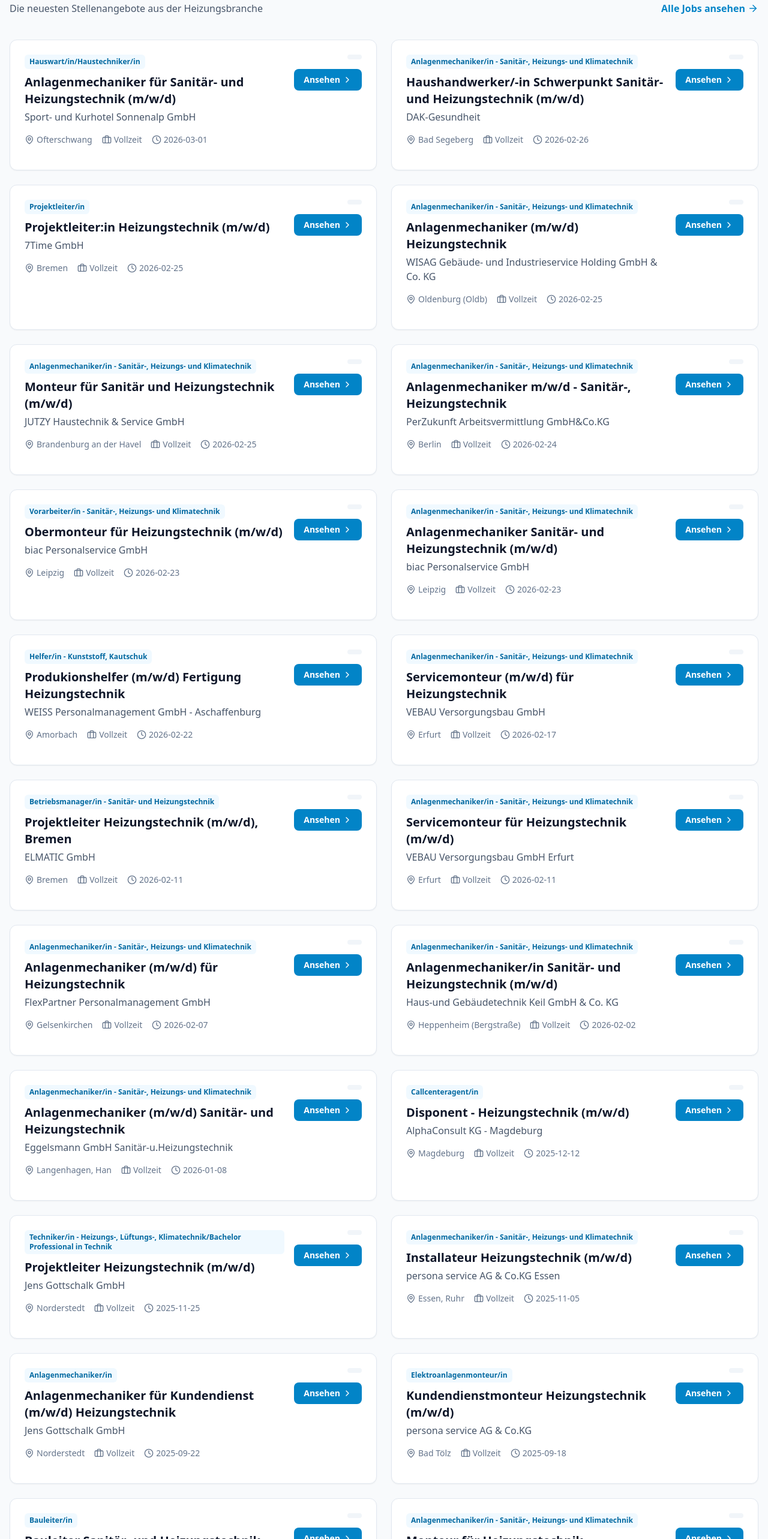
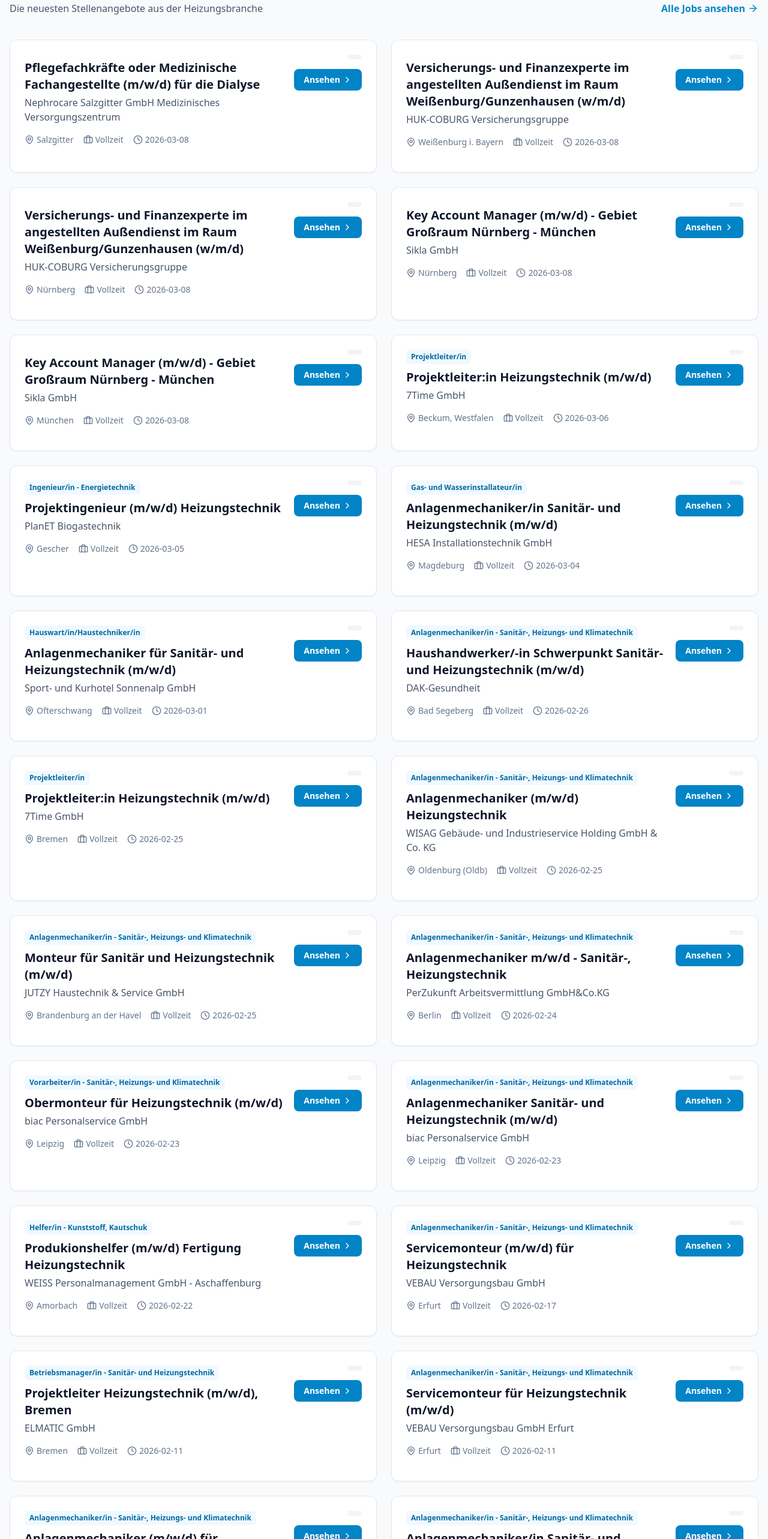
Before and after one commit to shufflethis/heizungstechnik-stellenangebote.de, a React (Vite) app: page /#/ in a window 1280 px wide. Shown: the part 1049-3615 px from the top of the page at 60% size. Built offline with nearby package versions, Linux system fonts and the light colour scheme.

Commit message:
chore: update job listings from external sources (HR-JobScraper)
25 jobs injected from: Arbeitsagentur, Indeed, StepStone, meinestadt.de

```diff
--- a/constants.ts
+++ b/constants.ts
@@ -3,6 +3,86 @@ import { Job, ArticleSection } from './types';
 export const MOCK_JOBS: Job[] = [
   {
     id: '1',
+    title: 'Pflegefachkräfte oder Medizinische Fachangestellte (m/w/d) für die Dialyse',
+    company: 'Nephrocare Salzgitter GmbH Medizinisches Versorgungszentrum',
+    location: 'Salzgitter',
+    type: 'Vollzeit',
+    description: 'Pflegefachkräfte oder Medizinische Fachangestellte (m/w/d) für die Dialyse',
+    tags: [],
+    postedDate: '2026-03-08'
+  },
+  {
+    id: '2',
+    title: 'Versicherungs- und Finanzexperte im angestellten Außendienst im Raum Weißenburg/Gunzenhausen (w/m/d)',
+    company: 'HUK-COBURG Versicherungsgruppe',
+    location: 'Weißenburg i. Bayern',
+    type: 'Vollzeit',
+    description: 'Versicherungs- und Finanzexperte im angestellten Außendienst im Raum Weißenburg/Gunzenhausen (w/m/d)',
+    tags: [],
+    postedDate: '2026-03-08'
+  },
+  {
+    id: '3',
+    title: 'Versicherungs- und Finanzexperte im angestellten Außendienst im Raum Weißenburg/Gunzenhausen (w/m/d)',
+    company: 'HUK-COBURG Versicherungsgruppe',
+    location: 'Nürnberg',
+    type: 'Vollzeit',
+    description: 'Versicherungs- und Finanzexperte im angestellten Außendienst im Raum Weißenburg/Gunzenhausen (w/m/d)',
+    tags: [],
+    postedDate: '2026-03-08'
+  },
+  {
+    id: '4',
+    title: 'Key Account Manager (m/w/d) - Gebiet Großraum Nürnberg - München',
+    company: 'Sikla GmbH',
+    location: 'Nürnberg',
+    type: 'Vollzeit',
+    description: 'Key Account Manager (m/w/d) - Gebiet Großraum Nürnberg - München',
+    tags: [],
+    postedDate: '2026-03-08'
+  },
+  {
+    id: '5',
+    title: 'Key Account Manager (m/w/d) - Gebiet Großraum Nürnberg - München',
+    company: 'Sikla GmbH',
+    location: 'München',
+    type: 'Vollzeit',
+    description: 'Key Account Manager (m/w/d) - Gebiet Großraum Nürnberg - München',
+    tags: [],
+    postedDate: '2026-03-08'
+  },
+  {
+    id: '6',
+    title: 'Projektleiter:in Heizungstechnik (m/w/d)',
+    company: '7Time GmbH',
+    location: 'Beckum, Westfalen',
+    type: 'Vollzeit',
+    description: 'Projektleiter:in Heizungstechnik (m/w/d)',
+    tags: ['Projektleiter/in'],
+    postedDate: '2026-03-06'
+  },
+  {
+    id: '7',
+    title: 'Projektingenieur (m/w/d) Heizungstechnik',
+    company: 'PlanET Biogastechnik',
+    location: 'Gescher',
+    type: 'Vollzeit',
+    description: 'Projektingenieur (m/w/d) Heizungstechnik',
+    tags: ['Ingenieur/in - Energietechnik'],
+    postedDate: '2026-03-05'
+  },
+  {
+    id: '8',
+    title: 'Anlagenmechaniker/in Sanitär- und Heizungstechnik (m/w/d)',
+    company: 'HESA Installationstechnik GmbH',
+    location: 'Magdeburg',
+    type: 'Vollzeit',
+    description: 'Anlagenmechaniker/in Sanitär- und Heizungstechnik (m/w/d)',
+    tags: ['Gas- und Wasserinstallateur/in'],
+    postedDate: '2026-03-04'
+  },
+  {
+    id: '9',
     title: 'Anlagenmechaniker für Sanitär- und Heizungstechnik (m/w/d)',
     company: 'Sport- und Kurhotel Sonnenalp GmbH',
     location: 'Ofterschwang',
@@ -12,7 +92,7 @@ export const MOCK_JOBS: Job[] = [
     postedDate: '2026-03-01'
   },
   {
-    id: '2',
+    id: '10',
     title: 'Haushandwerker/-in Schwerpunkt Sanitär- und Heizungstechnik (m/w/d)',
     company: 'DAK-Gesundheit',
     location: 'Bad Segeberg',
@@ -22,7 +102,7 @@ export const MOCK_JOBS: Job[] = [
     postedDate: '2026-02-26'
   },
   {
-    id: '3',
+    id: '11',
     title: 'Projektleiter:in Heizungstechnik (m/w/d)',
     company: '7Time GmbH',
     location: 'Bremen',
@@ -32,7 +112,7 @@ export const MOCK_JOBS: Job[] = [
     postedDate: '2026-02-25'
   },
   {
-    id: '4',
+    id: '12',
     title: 'Anlagenmechaniker (m/w/d) Heizungstechnik',
     company: 'WISAG Gebäude- und Industrieservice Holding GmbH & Co. KG',
     location: 'Oldenburg (Oldb)',
@@ -42,7 +122,7 @@ export const MOCK_JOBS: Job[] = [
     postedDate: '2026-02-25'
   },
   {
-    id: '5',
+    id: '13',
     title: 'Monteur für Sanitär und Heizungstechnik (m/w/d)',
     company: 'JUTZY Haustechnik & Service GmbH',
     location: 'Brandenburg an der Havel',
@@ -52,7 +132,7 @@ export const MOCK_JOBS: Job[] = [
     postedDate: '2026-02-25'
   },
   {
-    id: '6',
+    id: '14',
     title: 'Anlagenmechaniker m/w/d - Sanitär-, Heizungstechnik',
     company: 'PerZukunft Arbeitsvermittlung GmbH&Co.KG',
     location: 'Berlin',
@@ -62,7 +142,7 @@ export const MOCK_JOBS: Job[] = [
     postedDate: '2026-02-24'
   },
   {
-    id: '7',
+    id: '15',
     title: 'Obermonteur für Heizungstechnik (m/w/d)',
     company: 'biac Personalservice GmbH',
     location: 'Leipzig',
@@ -72,7 +152,7 @@ export const MOCK_JOBS: Job[] = [
     postedDate: '2026-02-23'
   },
   {
-    id: '8',
+    id: '16',
     title: 'Anlagenmechaniker Sanitär- und Heizungstechnik (m/w/d)',
     company: 'biac Personalservice GmbH',
     location: 'Leipzig',
@@ -82,7 +162,7 @@ export const MOCK_JOBS: Job[] = [
     postedDate: '2026-02-23'
   },
   {
-    id: '9',
+    id: '17',
     title: 'Produkionshelfer (m/w/d) Fertigung Heizungstechnik',
     company: 'WEISS Personalmanagement GmbH - Aschaffenburg',
     location: 'Amorbach',
@@ -92,7 +172,7 @@ export const MOCK_JOBS: Job[] = [
     postedDate: '2026-02-22'
   },
   {
-    id: '10',
+    id: '18',
     title: 'Servicemonteur (m/w/d) für Heizungstechnik',
     company: 'VEBAU Versorgungsbau GmbH',
     location: 'Erfurt',
@@ -102,7 +182,7 @@ export const MOCK_JOBS: Job[] = [
     postedDate: '2026-02-17'
   },
   {
-    id: '11',
+    id: '19',
     title: 'Projektleiter Heizungstechnik (m/w/d), Bremen',
     company: 'ELMATIC GmbH',
     location: 'Bremen',
@@ -112,7 +192,7 @@ export const MOCK_JOBS: Job[] = [
     postedDate: '2026-02-11'
   },
   {
-    id: '12',
+    id: '20',
     title: 'Servicemonteur für Heizungstechnik (m/w/d)',
     company: 'VEBAU Versorgungsbau GmbH Erfurt',
     location: 'Erfurt',
@@ -122,7 +202,7 @@ export const MOCK_JOBS: Job[] = [
     postedDate: '2026-02-11'
   },
   {
-    id: '13',
+    id: '21',
     title: 'Anlagenmechaniker (m/w/d) für Heizungstechnik',
     company: 'FlexPartner Personalmanagement GmbH',
     location: 'Gelsenkirchen',
@@ -132,7 +212,7 @@ export const MOCK_JOBS: Job[] = [
     postedDate: '2026-02-07'
   },
   {
-    id: '14',
+    id: '22',
     title: 'Anlagenmechaniker/in Sanitär- und Heizungstechnik (m/w/d)',
     company: 'Haus-und Gebäudetechnik Keil GmbH & Co. KG',
     location: 'Heppenheim (Bergstraße)',
@@ -142,7 +222,7 @@ export const MOCK_JOBS: Job[] = [
     postedDate: '2026-02-02'
   },
   {
-    id: '15',
+    id: '23',
     title: 'Anlagenmechaniker (m/w/d) Sanitär- und Heizungstechnik',
     company: 'Eggelsmann GmbH Sanitär-u.Heizungstechnik',
     location: 'Langenhagen, Han',
@@ -152,7 +232,7 @@ export const MOCK_JOBS: Job[] = [
     postedDate: '2026-01-08'
   },
   {
-    id: '16',
+    id: '24',
     title: 'Disponent - Heizungstechnik (m/w/d)',
     company: 'AlphaConsult KG - Magdeburg',
     location: 'Magdeburg',
@@ -162,7 +242,7 @@ export const MOCK_JOBS: Job[] = [
     postedDate: '2025-12-12'
   },
   {
-    id: '17',
+    id: '25',
     title: 'Projektleiter Heizungstechnik (m/w/d)',
     company: 'Jens Gottschalk GmbH',
     location: 'Norderstedt',
@@ -170,86 +250,6 @@ export const MOCK_JOBS: Job[] = [
     description: 'Projektleiter Heizungstechnik (m/w/d)',
     tags: ['Techniker/in - Heizungs-, Lüftungs-, Klimatechnik/Bachelor Professional in Technik'],
     postedDate: '2025-11-25'
-  },
-  {
-    id: '18',
-    title: 'Installateur Heizungstechnik (m/w/d)',
-    company: 'persona service AG & Co.KG Essen',
-    location: 'Essen, Ruhr',
-    type: 'Vollzeit',
-    description: 'Installateur Heizungstechnik (m/w/d)',
-    tags: ['Anlagenmechaniker/in - Sanitär-, Heizungs- und Klimatechnik'],
-    postedDate: '2025-11-05'
-  },
-  {
-    id: '19',
-    title: 'Anlagenmechaniker für Kundendienst (m/w/d) Heizungstechnik',
-    company: 'Jens Gottschalk GmbH',
-    location: 'Norderstedt',
-    type: 'Vollzeit',
-    description: 'Anlagenmechaniker für Kundendienst (m/w/d) Heizungstechnik',
-    tags: ['Anlagenmechaniker/in'],
-    postedDate: '2025-09-22'
-  },
-  {
-    id: '20',
-    title: 'Kundendienstmonteur Heizungstechnik (m/w/d)',
-    company: 'persona service AG & Co.KG',
-    location: 'Bad Tölz',
-    type: 'Vollzeit',
-    description: 'Kundendienstmonteur Heizungstechnik (m/w/d)',
-    tags: ['Elektroanlagenmonteur/in'],
-    postedDate: '2025-09-18'
-  },
-  {
-    id: '21',
-    title: 'Bauleiter Sanitär- und Heizungstechnik (m/w/d)',
-    company: 'Otto Schatte GmbH',
-    location: 'Hamburg',
-    type: 'Vollzeit',
-    description: 'Bauleiter Sanitär- und Heizungstechnik (m/w/d)',
-    tags: ['Bauleiter/in'],
-    postedDate: '2025-09-09'
-  },
-  {
-    id: '22',
-    title: 'Monteur für Heizungstechnik',
-    company: 'Heizungsbau Pfannenstein e.K.',
-    location: 'Esslingen am Neckar',
-    type: 'Vollzeit',
-    description: 'Monteur für Heizungstechnik',
-    tags: ['Anlagenmechaniker/in - Sanitär-, Heizungs- und Klimatechnik'],
-    postedDate: '2025-05-12'
-  },
-  {
-    id: '23',
-    title: 'Monteur (m/w/d) Heizungstechnik',
-    company: 'Dornhöfer GmbH Automation & Haustechnik',
-    location: 'Mainz-Kostheim',
-    type: 'Vollzeit',
-    description: 'Monteur (m/w/d) Heizungstechnik',
-    tags: ['Anlagenmechaniker/in'],
-    postedDate: '2025-04-27'
-  },
-  {
-    id: '24',
-    title: 'Obermonteur (m/w/d) Heizungstechnik',
-    company: 'Dornhöfer GmbH Automation & Haustechnik',
-    location: 'Mainz-Kostheim',
-    type: 'Vollzeit',
-    description: 'Obermonteur (m/w/d) Heizungstechnik',
-    tags: ['Anlagenmechaniker/in - Sanitär-, Heizungs- und Klimatechnik'],
-    postedDate: '2025-04-27'
-  },
-  {
-    id: '25',
-    title: 'Kundendiensttechniker Heizungstechnik (m/w/d)',
-    company: 'DALI Personal GmbH',
-    location: 'Köln',
-    type: 'Vollzeit',
-    description: 'Kundendiensttechniker Heizungstechnik (m/w/d)',
-    tags: ['Anlagenmechaniker/in - Sanitär-, Heizungs- und Klimatechnik'],
-    postedDate: '2025-03-18'
   }
 ];
 
--- a/index.html
+++ b/index.html
@@ -113,115 +113,110 @@
   {
     "@context": "https://schema.org",
     "@type": "JobPosting",
-    "title": "Anlagenmechaniker für Sanitär- und Heizungstechnik (m/w/d)",
-    "description": "Anlagenmechaniker für Sanitär- und Heizungstechnik (m/w/d)",
-    "datePosted": "2026-03-01",
-    "validThrough": "2026-04-29",
+    "title": "Pflegefachkräfte oder Medizinische Fachangestellte (m/w/d) für die Dialyse",
+    "description": "Pflegefachkräfte oder Medizinische Fachangestellte (m/w/d) für die Dialyse",
+    "datePosted": "2026-03-08",
+    "validThrough": "2026-05-06",
     "employmentType": "FULL_TIME",
     "hiringOrganization": {
       "@type": "Organization",
-      "name": "Sport- und Kurhotel Sonnenalp GmbH",
+      "name": "Nephrocare Salzgitter GmbH Medizinisches Versorgungszentrum",
       "sameAs": "https://heizungstechnik-stellenangebote.de"
     },
     "jobLocation": {
       "@type": "Place",
       "address": {
         "@type": "PostalAddress",
-        "addressLocality": "Ofterschwang",
-        "addressCountry": "DE",
-        "addressRegion": "Bayern"
+        "addressLocality": "Salzgitter",
+        "addressCountry": "DE"
       }
     }
   },
   {
     "@context": "https://schema.org",
     "@type": "JobPosting",
-    "title": "Haushandwerker/-in Schwerpunkt Sanitär- und Heizungstechnik (m/w/d)",
-    "description": "Haushandwerker/-in Schwerpunkt Sanitär- und Heizungstechnik (m/w/d)",
-    "datePosted": "2026-02-26",
-    "validThrough": "2026-04-26",
+    "title": "Versicherungs- und Finanzexperte im angestellten Außendienst im Raum Weißenburg/Gunzenhausen (w/m/d)",
+    "description": "Versicherungs- und Finanzexperte im angestellten Außendienst im Raum Weißenburg/Gunzenhausen (w/m/d)",
+    "datePosted": "2026-03-08",
+    "validThrough": "2026-05-06",
     "employmentType": "FULL_TIME",
     "hiringOrganization": {
       "@type": "Organization",
-      "name": "DAK-Gesundheit",
+      "name": "HUK-COBURG Versicherungsgruppe",
       "sameAs": "https://heizungstechnik-stellenangebote.de"
     },
     "jobLocation": {
       "@type": "Place",
       "address": {
         "@type": "PostalAddress",
-        "addressLocality": "Bad Segeberg",
-        "addressCountry": "DE",
-        "addressRegion": "Schleswig-Holstein"
+        "addressLocality": "Weißenburg i. Bayern",
+        "addressCountry": "DE"
       }
     }
   },
   {
     "@context": "https://schema.org",
     "@type": "JobPosting",
-    "title": "Projektleiter:in Heizungstechnik (m/w/d)",
-    "description": "Projektleiter:in Heizungstechnik (m/w/d)",
-    "datePosted": "2026-02-25",
-    "validThrough": "2026-04-25",
+    "title": "Versicherungs- und Finanzexperte im angestellten Außendienst im Raum Weißenburg/Gunzenhausen (w/m/d)",
+    "description": "Versicherungs- und Finanzexperte im angestellten Außendienst im Raum Weißenburg/Gunzenhausen (w/m/d)",
+    "datePosted": "2026-03-08",
+    "validThrough": "2026-05-06",
     "employmentType": "FULL_TIME",
     "hiringOrganization": {
       "@type": "Organization",
-      "name": "7Time GmbH",
+      "name": "HUK-COBURG Versicherungsgruppe",
       "sameAs": "https://heizungstechnik-stellenangebote.de"
     },
     "jobLocation": {
       "@type": "Place",
       "address": {
         "@type": "PostalAddress",
-        "addressLocality": "Bremen",
-        "addressCountry": "DE",
-        "addressRegion": "Bremen"
+        "addressLocality": "Nürnberg",
+        "addressCountry": "DE"
       }
     }
   },
   {
     "@context": "https://schema.org",
     "@type": "JobPosting",
-    "title": "Anlagenmechaniker (m/w/d) Heizungstechnik",
-    "description": "Anlagenmechaniker (m/w/d) Heizungstechnik",
-    "datePosted": "2026-02-25",
-    "validThrough": "2026-04-25",
+    "title": "Key Account Manager (m/w/d) - Gebiet Großraum Nürnberg - München",
+    "description": "Key Account Manager (m/w/d) - Gebiet Großraum Nürnberg - München",
+    "datePosted": "2026-03-08",
+    "validThrough": "2026-05-06",
     "employmentType": "FULL_TIME",
     "hiringOrganization": {
       "@type": "Organization",
-      "name": "WISAG Gebäude- und Industrieservice Holding GmbH & Co. KG",
+      "name": "Sikla GmbH",
       "sameAs": "https://heizungstechnik-stellenangebote.de"
     },
     "jobLocation": {
       "@type": "Place",
       "address": {
         "@type": "PostalAddress",
-        "addressLocality": "Oldenburg (Oldb)",
-        "addressCountry": "DE",
-        "addressRegion": "Niedersachsen"
+        "addressLocality": "Nürnberg",
+        "addressCountry": "DE"
       }
     }
   },
   {
     "@context": "https://schema.org",
     "@type": "JobPosting",
-    "title": "Monteur für Sanitär und Heizungstechnik (m/w/d)",
-    "description": "Monteur für Sanitär und Heizungstechnik (m/w/d)",
-    "datePosted": "2026-02-25",
-    "validThrough": "2026-04-25",
+    "title": "Key Account Manager (m/w/d) - Gebiet Großraum Nürnberg - München",
+    "description": "Key Account Manager (m/w/d) - Gebiet Großraum Nürnberg - München",
+    "datePosted": "2026-03-08",
+    "validThrough": "2026-05-06",
     "employmentType": "FULL_TIME",
     "hiringOrganization": {
       "@type": "Organization",
-      "name": "JUTZY Haustechnik & Service GmbH",
+      "name": "Sikla GmbH",
       "sameAs": "https://heizungstechnik-stellenangebote.de"
     },
     "jobLocation": {
       "@type": "Place",
       "address": {
         "@type": "PostalAddress",
-        "addressLocality": "Brandenburg an der Havel",
-        "addressCountry": "DE",
-        "addressRegion": "Brandenburg"
+        "addressLocality": "München",
+        "addressCountry": "DE"
       }
     }
   }
```
Also changed, not shown: 1 other file (tests, documents, lock files or other folders).
